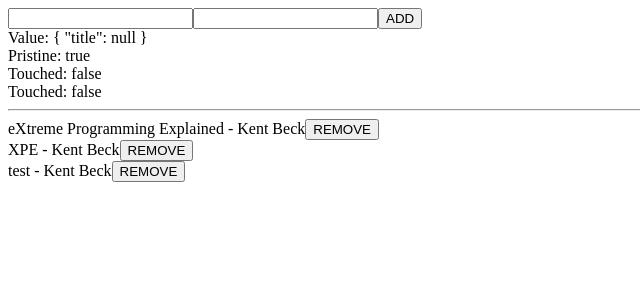
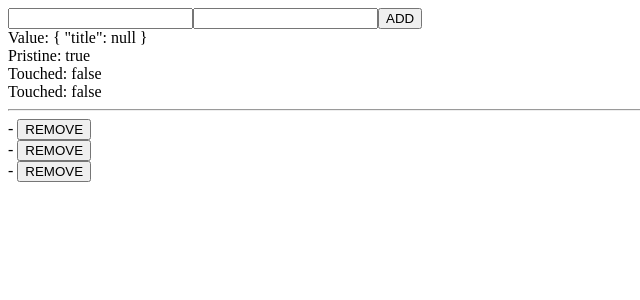
Before and after one commit to wishtack-training/wt-training-angular, an Angular app: page / in a window 1280 px wide. Shown: the top 300 px of the page, without its empty margins (0-640 px from the left). Built offline with nearby package versions, Linux system fonts and the light colour scheme.

Commit message:
Using named parameters.

```diff
--- a/src/app/book/book-form/book-form.component.ts
+++ b/src/app/book/book-form/book-form.component.ts
@@ -21,7 +21,7 @@ export class BookFormComponent implements OnInit {
 
     submitBook() {
 
-        const book = new Book(this.bookForm.value.title, this.bookForm.value.authorName);
+        const book = new Book(this.bookForm.value);
 
     }
 
--- a/src/app/book/book.ts
+++ b/src/app/book/book.ts
@@ -3,9 +3,9 @@ export class Book {
     authorName: string;
     title: string;
 
-    constructor(title?: string, authorName?: string) {
-        this.authorName = authorName;
-        this.title = title;
+    constructor(args: Partial<Book> = {}) {
+        this.authorName = args.authorName;
+        this.title = args.title;
     }
 
 }
```
Also changed, not shown: 1 other file (tests, documents, lock files or other folders).
